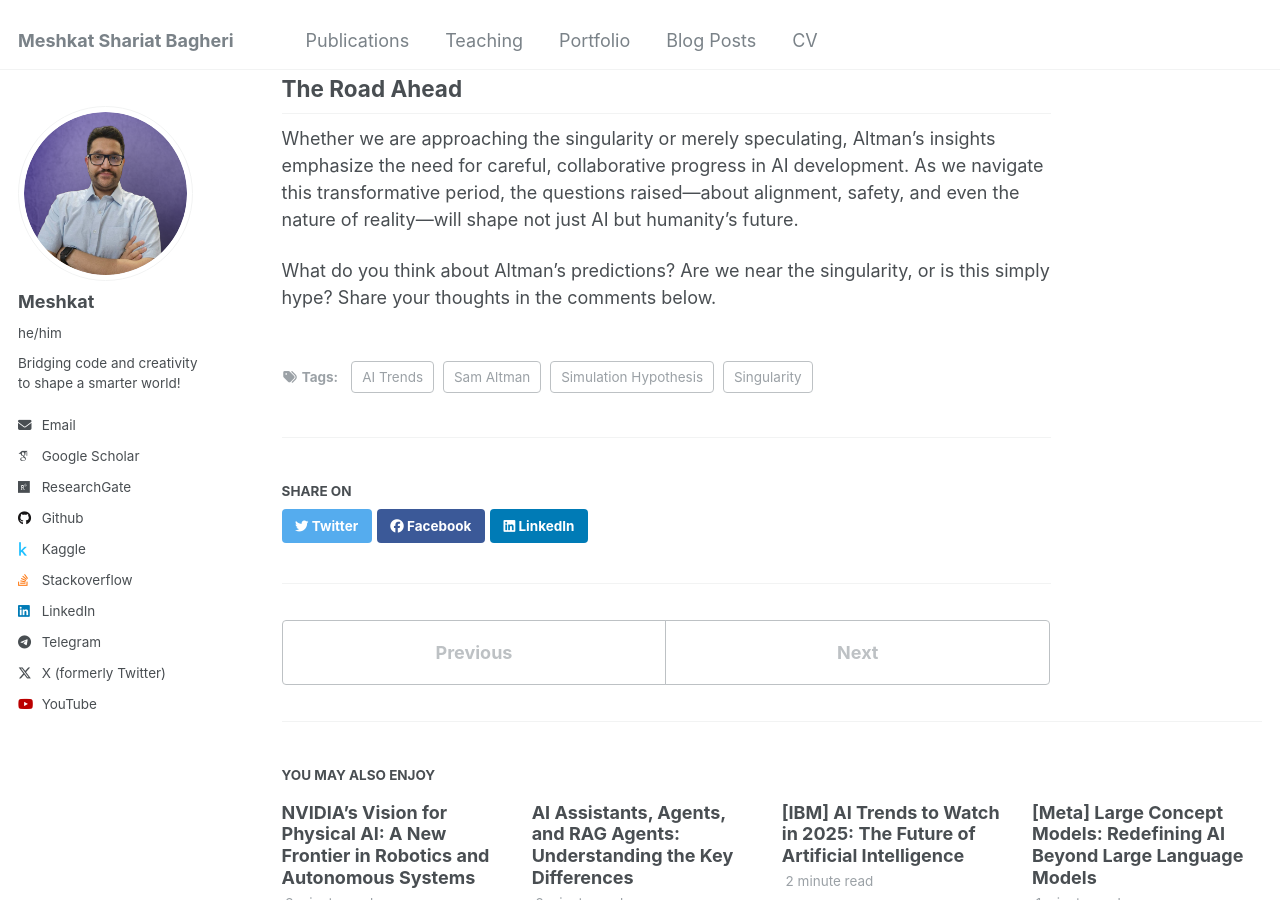
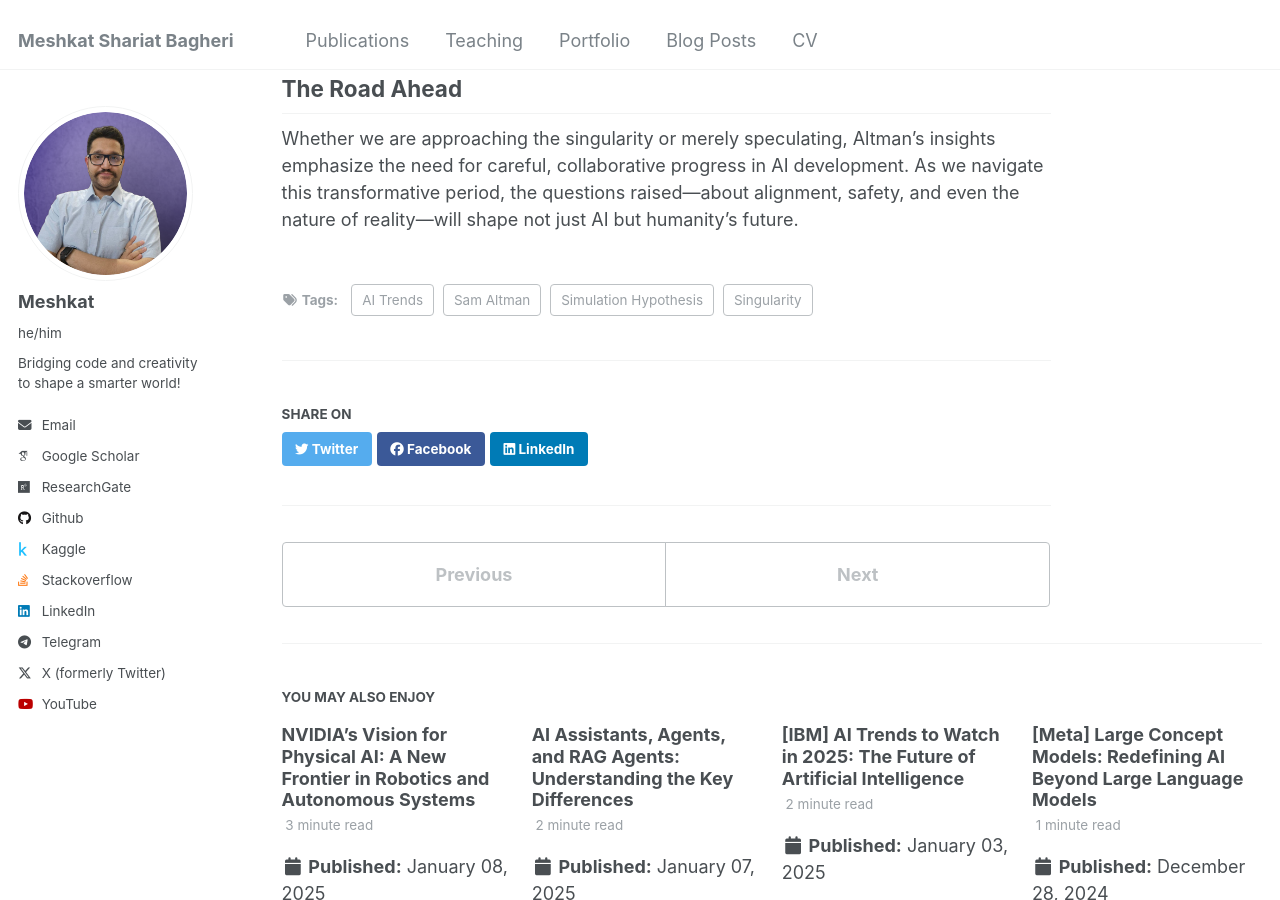
Before and after one commit to MeshkatShB/meshkatshb.github.io, a Jekyll site: the page built from _posts/2025-01-06-singularity-and-ai.md, in a window 1280 px wide and 900 px high, scrolled down 2679 px. Built offline with Jekyll 4.4.1, drawn with Linux system fonts in a browser that asks for light colours; some web fonts are replaced.

Commit message:
refactor: update text

```diff
--- a/_posts/2025-01-06-singularity-and-ai.md
+++ b/_posts/2025-01-06-singularity-and-ai.md
@@ -84,5 +84,3 @@
 ## The Road Ahead
 
 Whether we are approaching the singularity or merely speculating, Altman’s insights emphasize the need for careful, collaborative progress in AI development. As we navigate this transformative period, the questions raised—about alignment, safety, and even the nature of reality—will shape not just AI but humanity's future.
-
-What do you think about Altman’s predictions? Are we near the singularity, or is this simply hype? Share your thoughts in the comments below.
```
